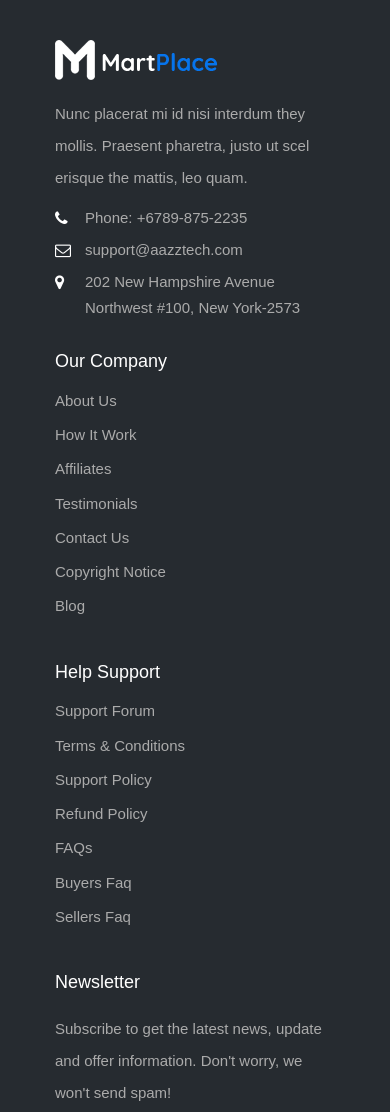
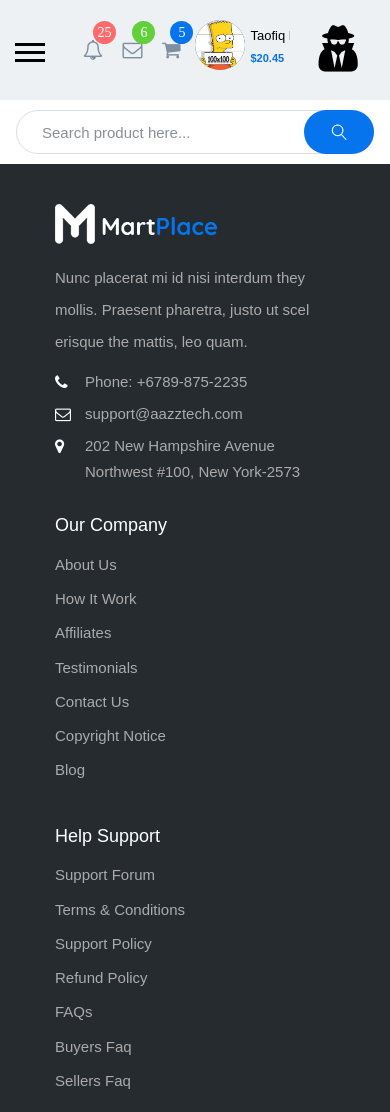
Before and after one commit to ShabanovEvgeniy/martplace, a website: page app/pagefirst.html in a window 390 px wide. Shown: the top 1112 px of the page. Drawn offline with nearby package versions, Linux system fonts and the light colour scheme.

Commit message:
adaptive header plus btn-menu

```diff
--- a/app/js/main.js
+++ b/app/js/main.js
@@ -53,6 +53,14 @@ $(function () {
 
     });
 
+    $('.menu__btn').on('click', function () {
+        $('.menu__list').slideToggle();
+    });
+
+    $(".header__btn-menu").on('click', function () {
+        $('.header__box').toggleClass('active')
+    });
+
 
     var mixer = mixitup('.newest__inner');
 
--- a/app/pagefirst.html
+++ b/app/pagefirst.html
@@ -13,7 +13,7 @@
 
     <div class="wrapper">
         <div class="content">
-            <!-- <header class="header">
+            <header class="header">
                 <div class="header__top">
                     <div class="contanier">
                         <div class="header__top-inner">
@@ -337,6 +337,7 @@
                                     </div>
                                 </div>
                             </div>
+                            <div class="header__btn-menu fa fa-user-secret"></div>
                         </div>
                     </div>
                 </div>
@@ -344,7 +345,11 @@
                     <div class="contanier">
                         <div class="header__menu-inner">
                             <nav class="menu">
-
+                                <div class="menu__btn">
+                                    <div></div>
+                                    <div></div>
+                                    <div></div>
+                                </div>
                                 <ul class="menu__list">
 
                                     <li class="menu__item activ home-box">
@@ -797,7 +802,7 @@
                             </div>
                         </div>
                     </div>
-                </div> -->
+                </div>
             </header>
             <!-- ----------------------------header end------------------------------- -->
         </div>
--- a/app/scss/_media.scss
+++ b/app/scss/_media.scss
@@ -36,15 +36,105 @@
             margin-left: 60px;
         }
     }
+    .menu__list{
+        display: none;
+    }
+    .header__menu-search{
+        margin: auto;
+        padding: 10px 0;
+    }
+
+
+    .header__logo{
+        margin-left: 70px;
+    }
+
+    .menu__btn{
+        display: block;
+        width: 30px;
+        position: absolute;
+        top: -57px;
+        div{
+            height: 3px;
+            background-color: #000;
+            & + div {
+                margin-top: 5px;
+            }
+        }
+    }
+
+}
+@media (max-width: 825px){
+    .header__btn{
+        display: none;
+    }
+
+}
+
+@media (max-width: 650px){
+    .header__items .header__item + .header__item {
+        margin-left: 15px;
+    }
+    .header__items{
+        margin-right: 15px;
+    }
+    .user__about{
+        margin-left: 5px;
+    }
+    .user__name{
+        font-size: 13px;
+        font-weight: 800;
+    }
+    .user__about .user__cash{
+        font-size: 11px;
+    }
 }
 
 @media (max-width: 560px){
+
+    .header{
+        overflow: hidden;
+        position: relative;
+    }
     .footer__content{
         padding: 40px;
     }
     .footer__copy-text{
         line-height: 25px;
     }
+    .footer-col__form button {
+        padding: 20px 15px;
+    }
+    .header__btn-menu{
+        display: block;
+    }
+    .header__btn-menu{
+        width: 100px;
+        height: 100px;
+        background-color: #eef1f3;
+        position: absolute;
+        top: 0;
+        right: 0;
+        &::before{
+            position: absolute;
+            top: 50%;
+            left: 50%;
+            transform: translate(-50%, -50%);
+            font-size: 50px;
+            color: black;
+        }
+    }
+    .header__box{
+        transition: ease .5s;
+        left: 83px;
+        position: absolute;
+        background-color: #eef1f3;
+        &.active{
+           left: 100%;
+           right: -100%;
+        }
+    }
+
 
 }
 
@@ -68,3 +158,11 @@
         margin-bottom: 10px;
     }
 }
+
+
+
+@media (min-width: 950px){
+    .menu__list{
+        display: block !important;
+    }
+}
--- a/app/scss/style.scss
+++ b/app/scss/style.scss
@@ -19,6 +19,9 @@
     display: flex;
     align-items: center;
 
+}
+.header__btn-menu{
+    display: none;
 }
 
 
@@ -32,8 +35,6 @@
     font-size: 12px;
     text-align: center;
     margin-right: 50px;
-
-
 
 }
 
@@ -127,8 +128,7 @@
 
 .pages-box:hover{
     .pages-box__menu{
-        height: auto;
-        overflow: auto;
+      display: block;
     }
 }
 .pages-box__menu{
@@ -139,9 +139,7 @@
     background-color: #fff;
     border-top: 1px solid #0674ec;
     z-index: 1;
-    height: 0;
-    overflow: hidden;
-    transition: all 1s;
+    display: none;
 
 }
 
@@ -2242,10 +2240,6 @@ justify-content: space-between;
     }
 }
 
-
-
-
-
 .product-item{
     &.list{
         width: 100%;
```
Also changed, not shown: app/css/style.min.css.
